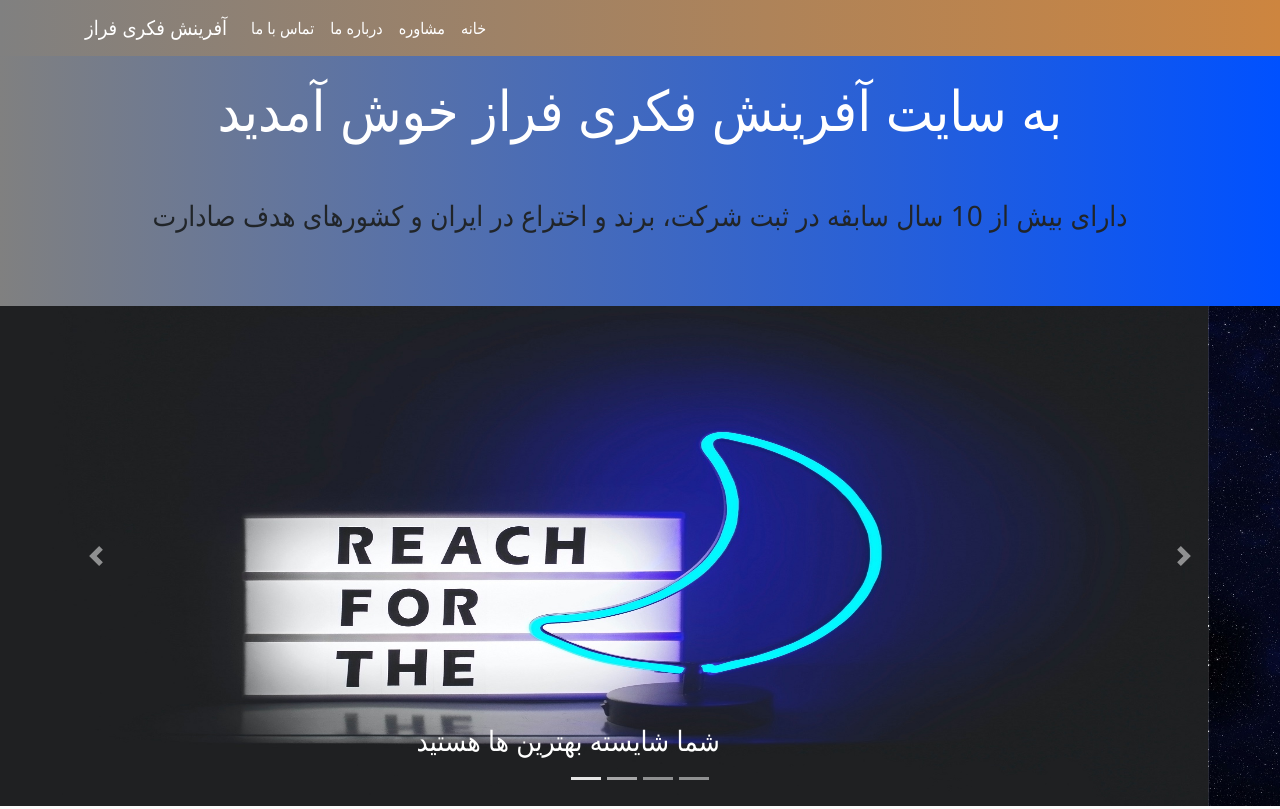
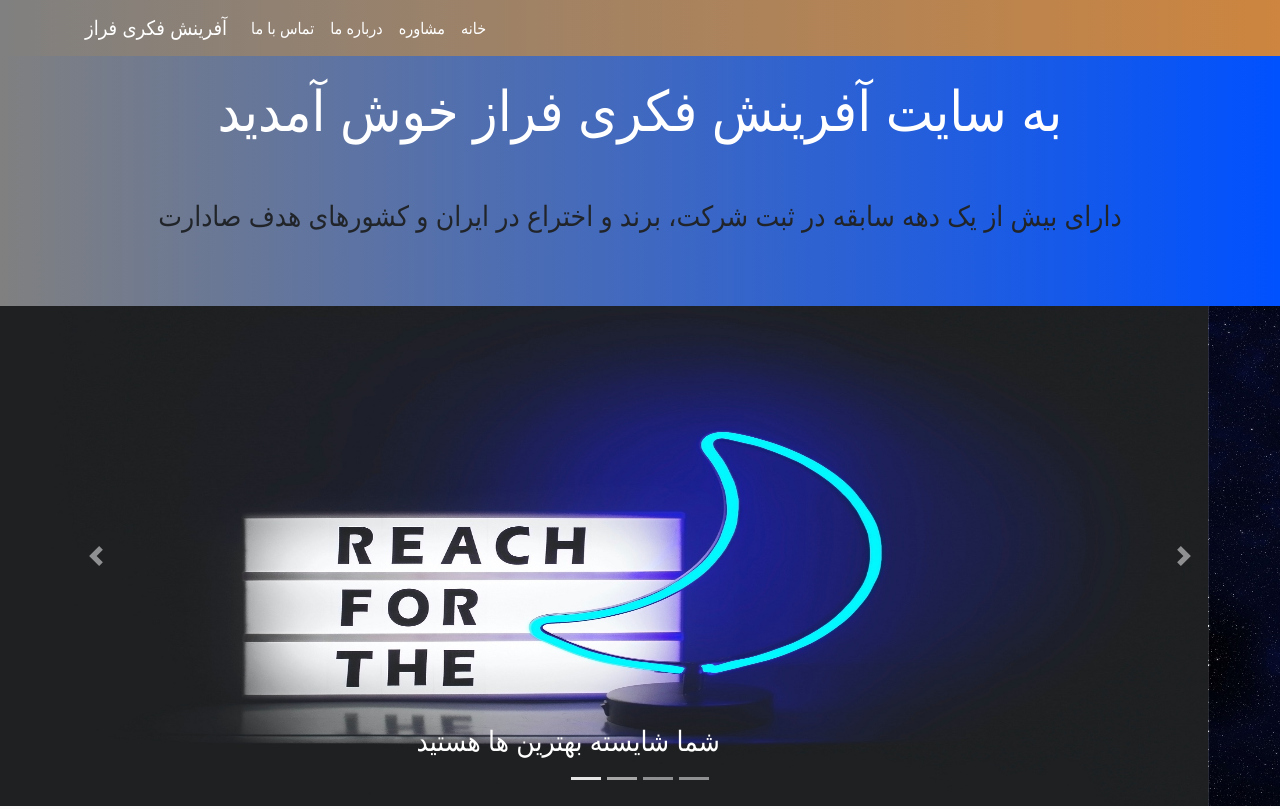
Before and after one commit to ayaghuti/firm-register, a plain HTML site: page index.html in a window 1280 px wide. Shown: the top 809 px of the page. Drawn offline with nearby package versions, Linux system fonts and the light colour scheme; a web font is replaced by a local one.

Commit message:
adding changes

```diff
--- a/index.html
+++ b/index.html
@@ -41,7 +41,7 @@
           به سایت آفرینش فکری فراز خوش آمدید
         </h1>
         <h3 class="py-5">
-          دارای بیش از 10 سال سابقه در ثبت شرکت، برند و اختراع در ایران و
+          دارای بیش از یک دهه سابقه در ثبت شرکت، برند و اختراع در ایران و
           کشورهای هدف صادارت
         </h3>
       </div>
```
